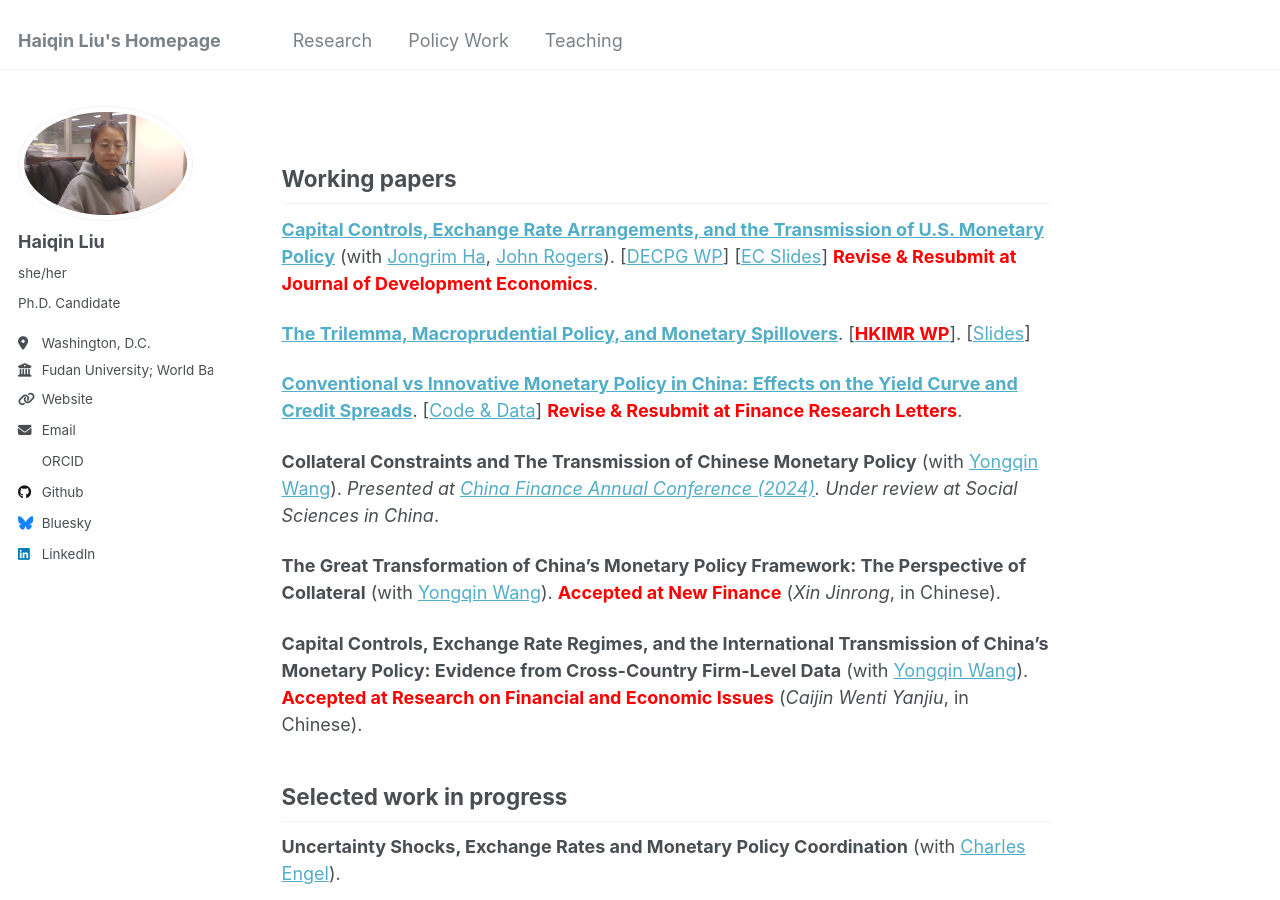
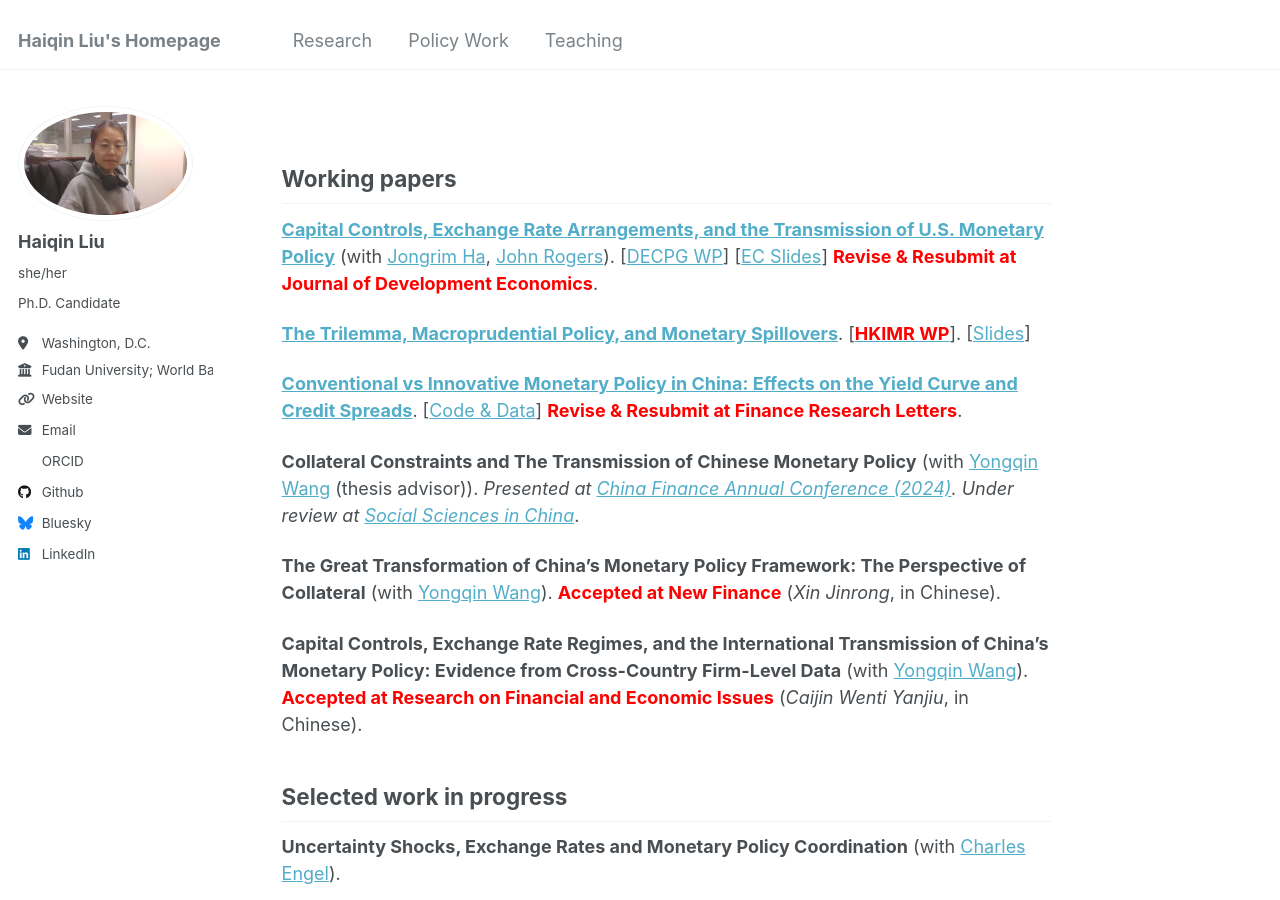
Before and after one commit to liuhaiqinFDU/liuhaiqinFDU.github.io, a Jekyll site: the page built from research.md, in a window 1280 px wide and 900 px high. Built offline with Jekyll 4.4.1, drawn with Linux system fonts in a browser that asks for light colours; some web fonts are replaced.

Commit message:
Update research.md

```diff
--- a/research.md
+++ b/research.md
@@ -13,7 +13,7 @@ title: ""
 
 [**Conventional vs Innovative Monetary Policy in China: Effects on the Yield Curve and Credit Spreads**](https://papers.ssrn.com/sol3/papers.cfm?abstract_id=6018296). [[Code & Data](https://dataverse.harvard.edu/dataset.xhtml?persistentId=doi:10.7910/DVN/1TVTXA)] **<font color="red">Revise & Resubmit at Finance Research Letters</font>**.
 
-**Collateral Constraints and The Transmission of Chinese Monetary Policy** (with [Yongqin Wang](https://fisf.fudan.edu.cn/en_show-112-156.html)). *Presented at [China Finance Annual Conference (2024)](http://www.jryj.org.cn/CN/news/news104.shtml).* *Under review at Social Sciences in China*.
+**Collateral Constraints and The Transmission of Chinese Monetary Policy** (with [Yongqin Wang](https://fisf.fudan.edu.cn/en_show-112-156.html) (thesis advisor)). *Presented at [China Finance Annual Conference (2024)](http://www.jryj.org.cn/CN/news/news104.shtml).* *Under review at [Social Sciences in China](https://en.wikipedia.org/wiki/Social_Sciences_in_China_(journal))*.
 
 **The Great Transformation of China’s Monetary Policy Framework: The Perspective of Collateral** (with [Yongqin Wang](https://fisf.fudan.edu.cn/en_show-112-156.html)). **<font color="red">Accepted at  New Finance</font>** (*Xin Jinrong*, in Chinese).
 
```
